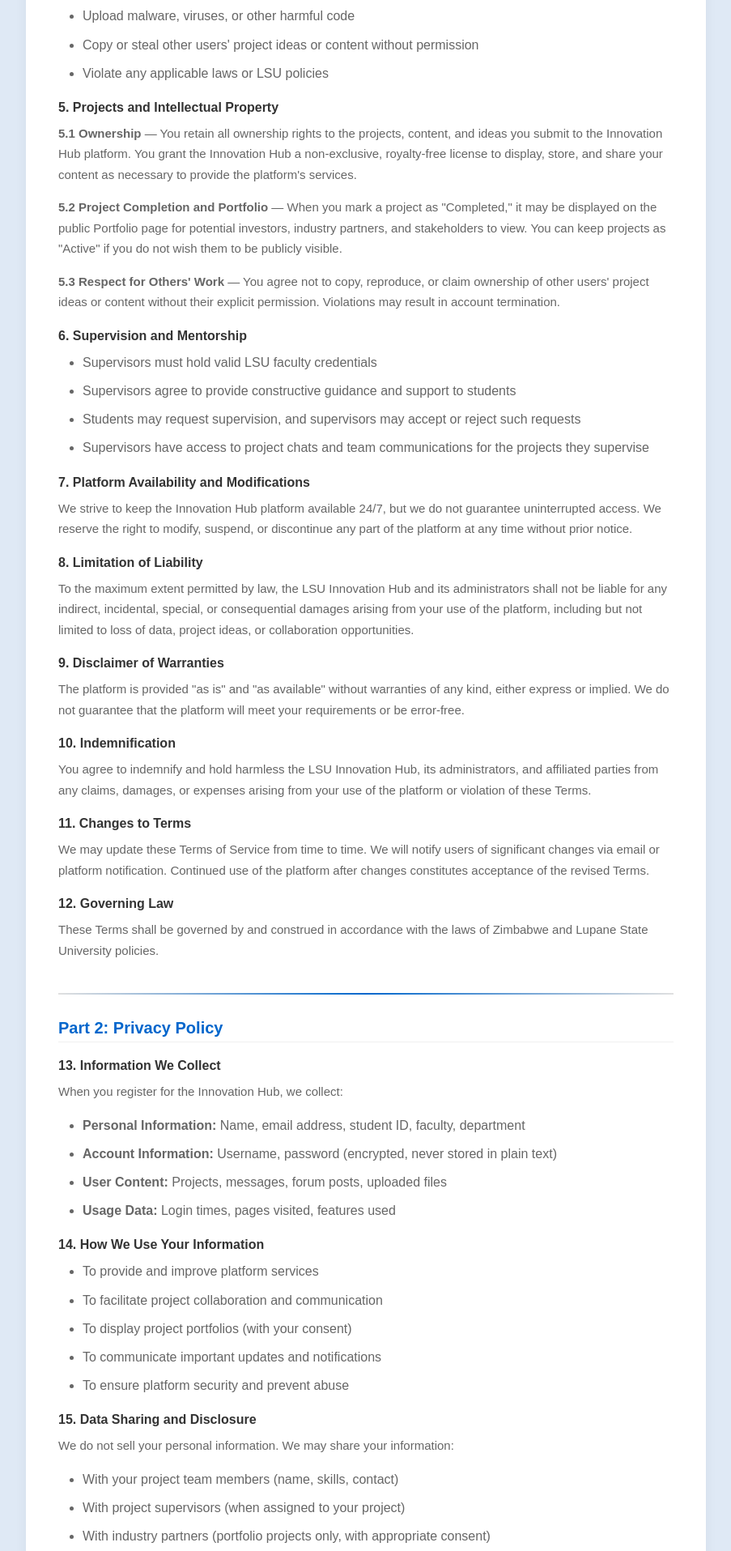
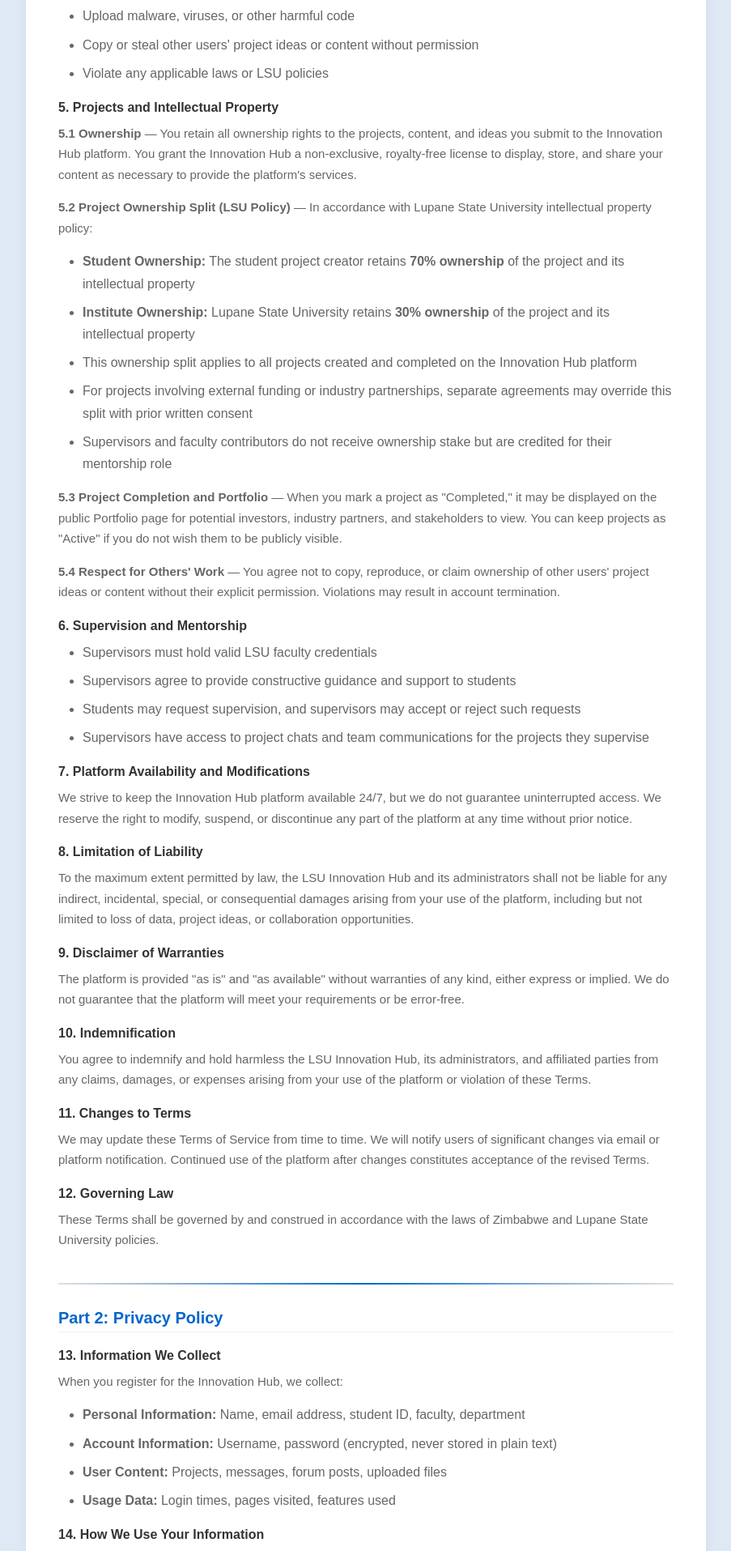
Before and after one commit to Itaivera21/Lupane-State-University-Innovation-Hub, a Flask app: page /terms in a window 1280 px wide. Shown: the part 1656-3571 px from the top of the page at 81% size, without its empty margins (188-1091 px from the left). Run offline with Flask 3, Linux system fonts and the light colour scheme.

Commit message:
new commit

```diff
--- a/templates/terms.html
+++ b/templates/terms.html
@@ -492,9 +492,18 @@
                 <h3>5. Projects and Intellectual Property</h3>
                 <p><strong>5.1 Ownership</strong> — You retain all ownership rights to the projects, content, and ideas you submit to the Innovation Hub platform. You grant the Innovation Hub a non-exclusive, royalty-free license to display, store, and share your content as necessary to provide the platform's services.</p>
 
-                <p><strong>5.2 Project Completion and Portfolio</strong> — When you mark a project as "Completed," it may be displayed on the public Portfolio page for potential investors, industry partners, and stakeholders to view. You can keep projects as "Active" if you do not wish them to be publicly visible.</p>
+                <p><strong>5.2 Project Ownership Split (LSU Policy)</strong> — In accordance with Lupane State University intellectual property policy:</p>
+                <ul>
+                    <li><strong>Student Ownership:</strong> The student project creator retains <strong>70% ownership</strong> of the project and its intellectual property</li>
+                    <li><strong>Institute Ownership:</strong> Lupane State University retains <strong>30% ownership</strong> of the project and its intellectual property</li>
+                    <li>This ownership split applies to all projects created and completed on the Innovation Hub platform</li>
+                    <li>For projects involving external funding or industry partnerships, separate agreements may override this split with prior written consent</li>
+                    <li>Supervisors and faculty contributors do not receive ownership stake but are credited for their mentorship role</li>
+                </ul>
 
-                <p><strong>5.3 Respect for Others' Work</strong> — You agree not to copy, reproduce, or claim ownership of other users' project ideas or content without their explicit permission. Violations may result in account termination.</p>
+                <p><strong>5.3 Project Completion and Portfolio</strong> — When you mark a project as "Completed," it may be displayed on the public Portfolio page for potential investors, industry partners, and stakeholders to view. You can keep projects as "Active" if you do not wish them to be publicly visible.</p>
+
+                <p><strong>5.4 Respect for Others' Work</strong> — You agree not to copy, reproduce, or claim ownership of other users' project ideas or content without their explicit permission. Violations may result in account termination.</p>
 
                 <h3>6. Supervision and Mentorship</h3>
                 <ul>
```
